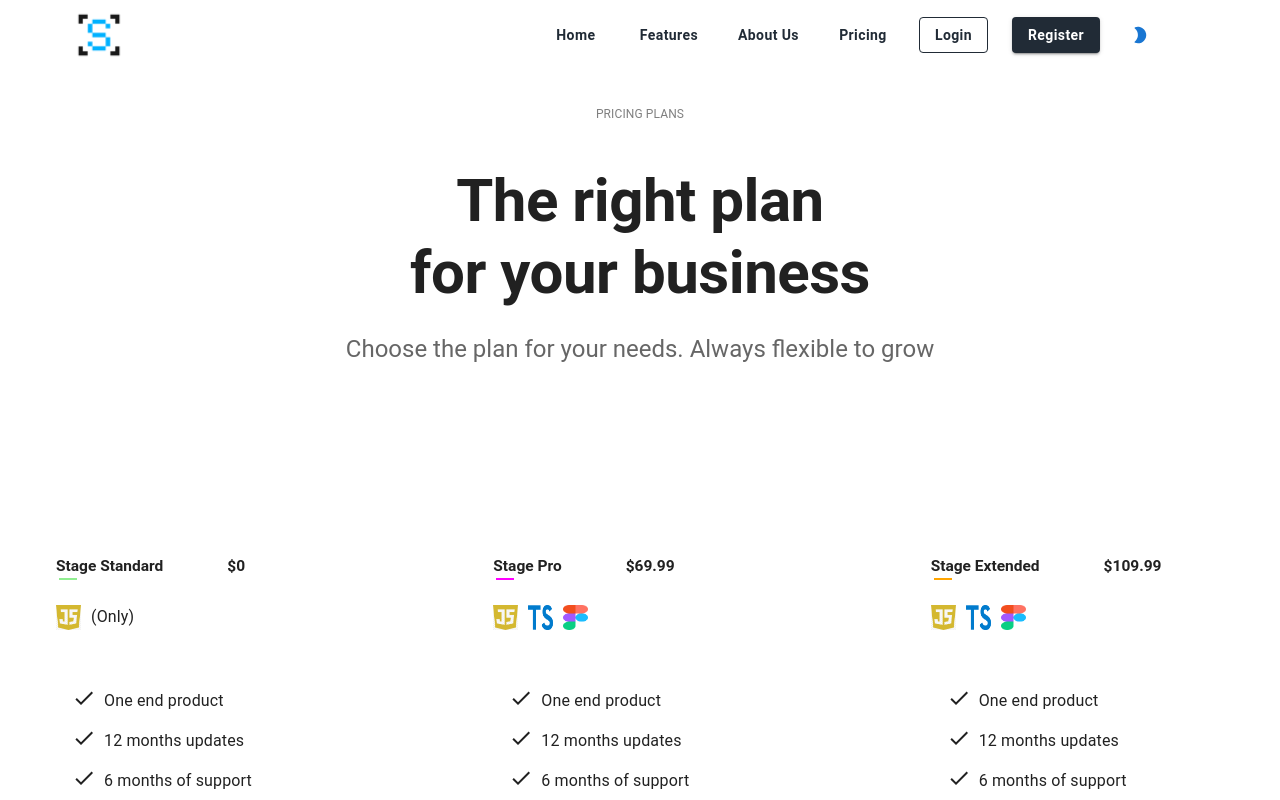
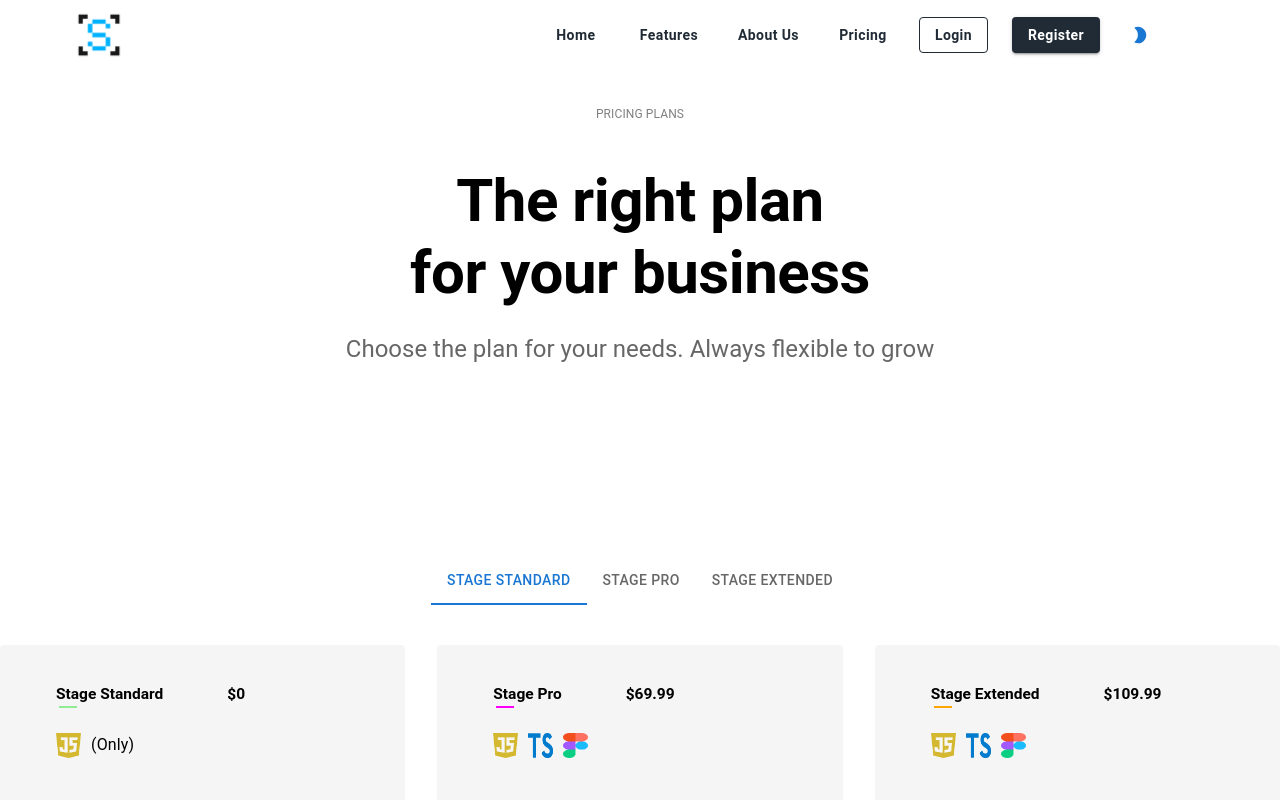
Before and after one commit to DityaIlhami28/stageholder-portal, a Next.js app: page /pricing in a window 1280 px wide. Shown: the top 800 px of the page. Built offline with nearby package versions, Linux system fonts and the light colour scheme.

Commit message:
Fix: Dark Mode Price

```diff
--- a/src/app/layout.tsx
+++ b/src/app/layout.tsx
@@ -25,7 +25,6 @@ export default function RootLayout({
   const toggleColorMode = () => {
     setMode((prevMode) => {
       const newMode = prevMode === 'light' ? 'dark' : 'light';
-      console.log(`Theme changed to: ${newMode}`);
       return newMode;
     });
   };
@@ -67,7 +66,6 @@ export default function RootLayout({
           <CssBaseline />
           <MuiNavBar mode={mode} toggleColorMode={toggleColorMode} />
           <main style={{ flex: 1 }}>{children}</main>
-          <Divider />
           <Footer />
         </ThemeProvider>
       </body>
--- a/src/components/pricing/cardPrice.tsx
+++ b/src/components/pricing/cardPrice.tsx
@@ -107,7 +107,7 @@ export default function CardPrice({ selectedStage }: { selectedStage: any }) {
                                 border: 'none',
                             }}
                         >
-                            <Box sx={{ border: 'none', display: 'flex', flexDirection: 'column', ml: 7 }}>
+                            <Box sx={{ border: 'none', display: 'flex', flexDirection: 'column', ml: 7, mt: 5 }}>
                                 <Typography
                                     component="h2"
                                     variant="h3"
--- a/src/components/pricing/landingPagePrice.tsx
+++ b/src/components/pricing/landingPagePrice.tsx
@@ -2,7 +2,7 @@
 
 import * as React from 'react';
 import { Grid, Tab, Tabs } from '@mui/material';
-import { createTheme, ThemeProvider } from '@mui/material/styles';
+import { createTheme, ThemeProvider, useTheme } from '@mui/material/styles';
 import Box from '@mui/material/Box';
 import CssBaseline from '@mui/material/CssBaseline';
 import Typography from '@mui/material/Typography';
@@ -80,7 +80,7 @@ const tiers = [
 
 
 export default function Pricing() {
-  const defaultTheme = createTheme();
+  const theme = useTheme();
   const [value, setValue] = React.useState('Stage Standard');
 
   const handleChange = (_event: React.ChangeEvent<{}>, newValue: string) => {
@@ -88,11 +88,11 @@ export default function Pricing() {
   };
 
   return (
-    <ThemeProvider theme={defaultTheme}>
+    <ThemeProvider theme={theme}>
       <GlobalStyles styles={{ ul: { margin: 0, padding: 0, listStyle: 'none' } }} />
       <CssBaseline />
       <Container
-        disableGutters maxWidth="sm" component="main" sx={{ mt: 5, pt: 8, pb: 6, display: 'flex', flexDirection: 'column', alignItems: 'center' }}>
+        disableGutters maxWidth="sm" component="main" sx={{ mt: 5, pt: 8, pb: 6, display: 'flex', flexDirection: 'column', alignItems: 'center', backgroundColor: theme.palette.mode === 'light' ? 'white' : '#121212' }}>
         <Typography
           fontSize={12}
           variant='subtitle1'
@@ -107,7 +107,7 @@ export default function Pricing() {
           color="text.primary"
           gutterBottom
           fontWeight='bold'
-          sx={{ mt: 5, mb: 3}}
+          sx={{ mt: 5, mb: 3 }}
         >
           The right plan <br /> for your business
         </Typography>
@@ -116,14 +116,15 @@ export default function Pricing() {
         </Typography>
       </Container>
 
-      <Container maxWidth="md" component="main" sx={{ mt: 8, mb: 10, border: 'none', display: 'flex', flexDirection: 'column', alignItems: 'center' }}>
+      <Container maxWidth="md" component="main" sx={{ mt: 8, mb: 5, border: 'none', display: 'flex', flexDirection: 'column', alignItems: 'center' }}>
         <Grid>
           <Tabs
             value={value}
             onChange={handleChange}
             sx={{
-              boxShadow: `0px -2px 0px 0px ${alpha(defaultTheme.palette.grey[500], 0.08)} inset`,
-              display: { md: "none" }
+              mt: 5,
+              pt: 5,
+              background: theme.palette.mode === 'light' ? 'white' : '#121212',
             }}
           >
             {tiers[0].subheader.map((header) => (
```
Also changed, not shown: src/components/landingPageContainer.tsx (+6 -2 lines).
